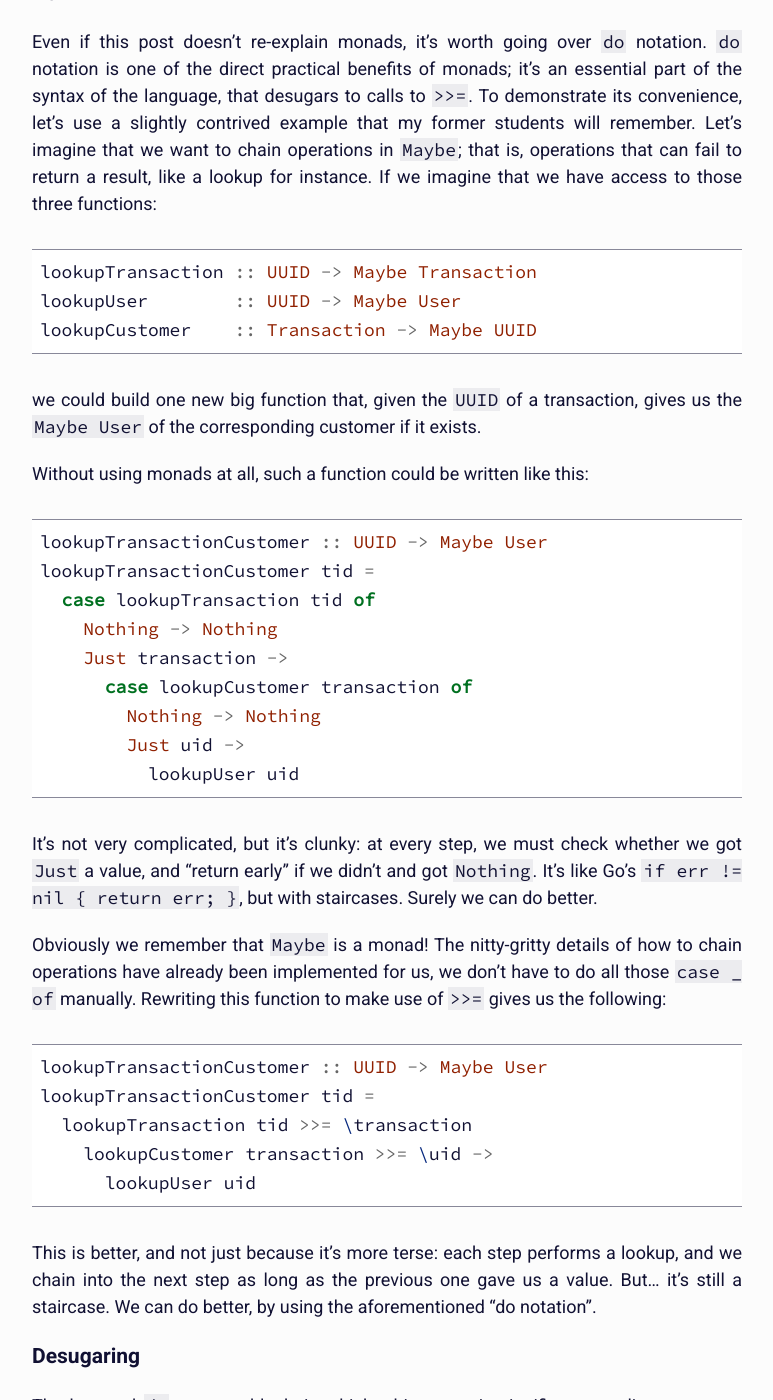
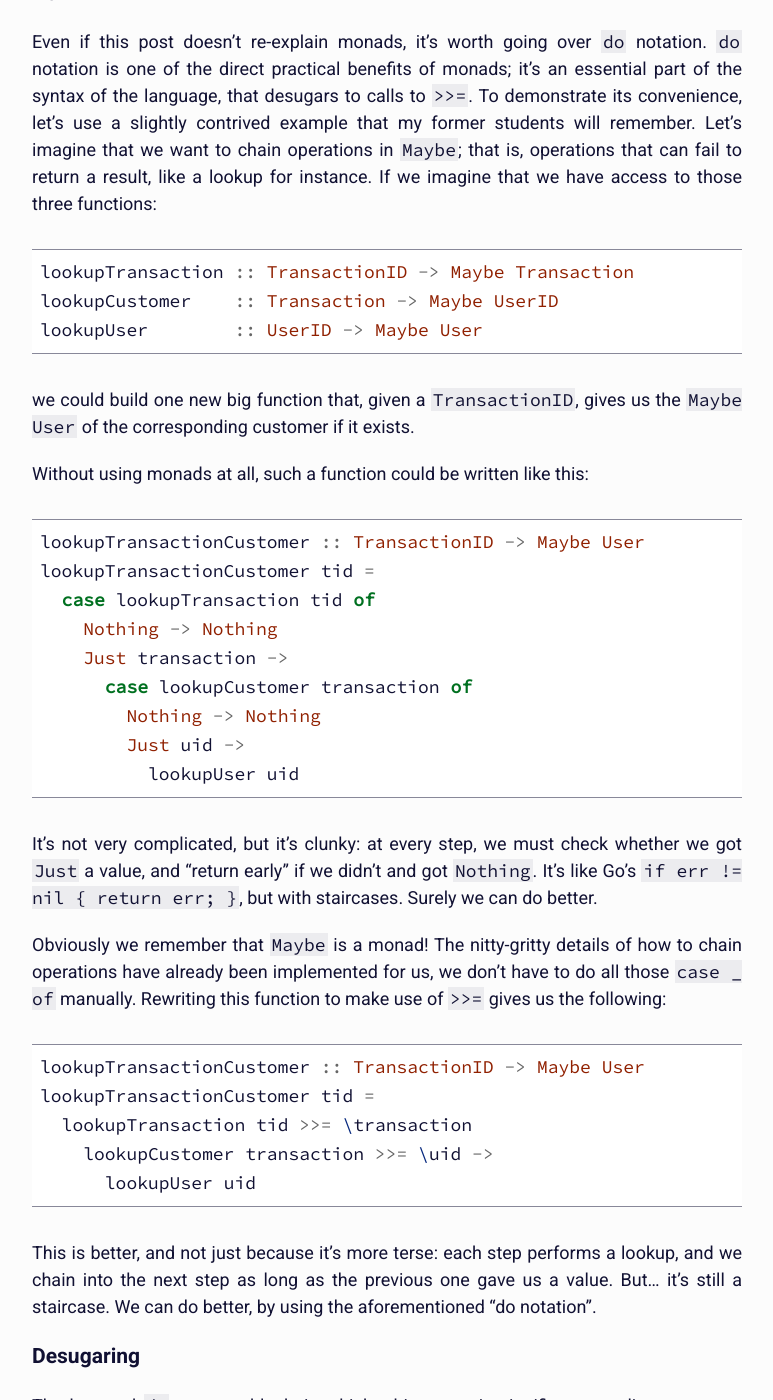
Before and after one commit to nicuveo/nauths.fr, a Jekyll site: the page built from en/_posts/2026-05-28-practical-use-of-monads.md, in a window 1280 px wide and 1400 px high, scrolled down 1918 px. Shown: the whole window, without its empty margins (253-1026 px from the left). Built offline with Jekyll 4.4.1, drawn with Linux system fonts in a browser that asks for light colours.

Commit message:
Clarify Maybe example types

```diff
--- a/en/_posts/2026-05-28-practical-use-of-monads.md
+++ b/en/_posts/2026-05-28-practical-use-of-monads.md
@@ -63,18 +63,18 @@ like a lookup for instance. If we imagine that we have access to those three
 functions:
 
 {% highlight haskell %}
-lookupTransaction :: UUID -> Maybe Transaction
-lookupUser        :: UUID -> Maybe User
-lookupCustomer    :: Transaction -> Maybe UUID
+lookupTransaction :: TransactionID -> Maybe Transaction
+lookupCustomer    :: Transaction -> Maybe UserID
+lookupUser        :: UserID -> Maybe User
 {% endhighlight %}
 
-we could build one new big function that, given the `UUID` of a transaction,
-gives us the `Maybe User` of the corresponding customer if it exists.
+we could build one new big function that, given a `TransactionID`, gives us the
+`Maybe User` of the corresponding customer if it exists.
 
 Without using monads at all, such a function could be written like this:
 
 {% highlight haskell %}
-lookupTransactionCustomer :: UUID -> Maybe User
+lookupTransactionCustomer :: TransactionID -> Maybe User
 lookupTransactionCustomer tid =
   case lookupTransaction tid of
     Nothing -> Nothing
@@ -96,7 +96,7 @@ all those `case _ of` manually. Rewriting this function to make use of `>>=`
 gives us the following:
 
 {% highlight haskell %}
-lookupTransactionCustomer :: UUID -> Maybe User
+lookupTransactionCustomer :: TransactionID -> Maybe User
 lookupTransactionCustomer tid =
   lookupTransaction tid >>= \transaction
     lookupCustomer transaction >>= \uid ->
@@ -134,7 +134,7 @@ Armed with this, we can now finally rewrite our example function in its most
 readable form (if not its most concise):
 
 {% highlight haskell %}
-lookupTransactionCustomer :: UUID -> Maybe User
+lookupTransactionCustomer :: TransactionID -> Maybe User
 lookupTransactionCustomer tid = do
   transaction <- lookupTransaction tid
   uid <- lookupCustomer transaction
```
